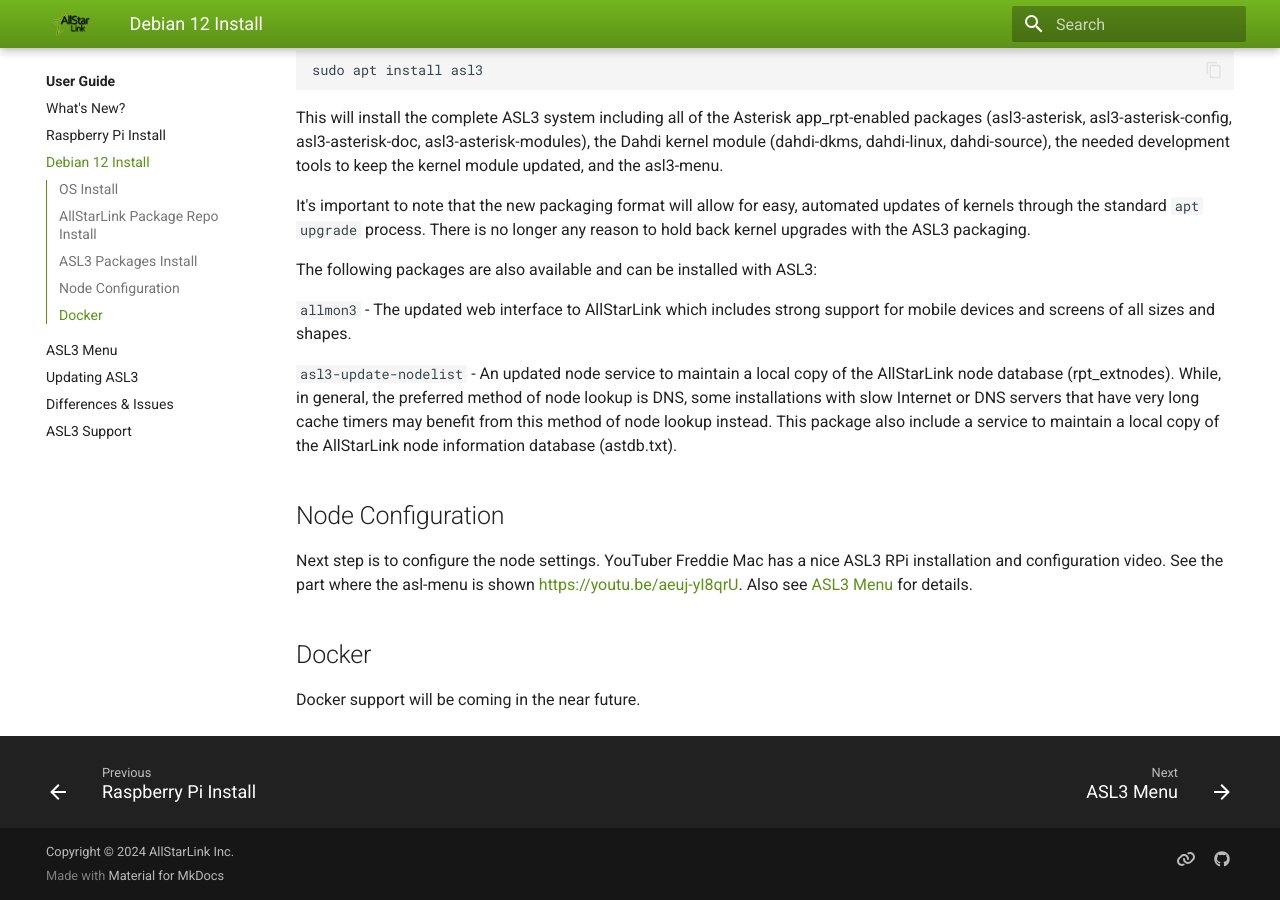
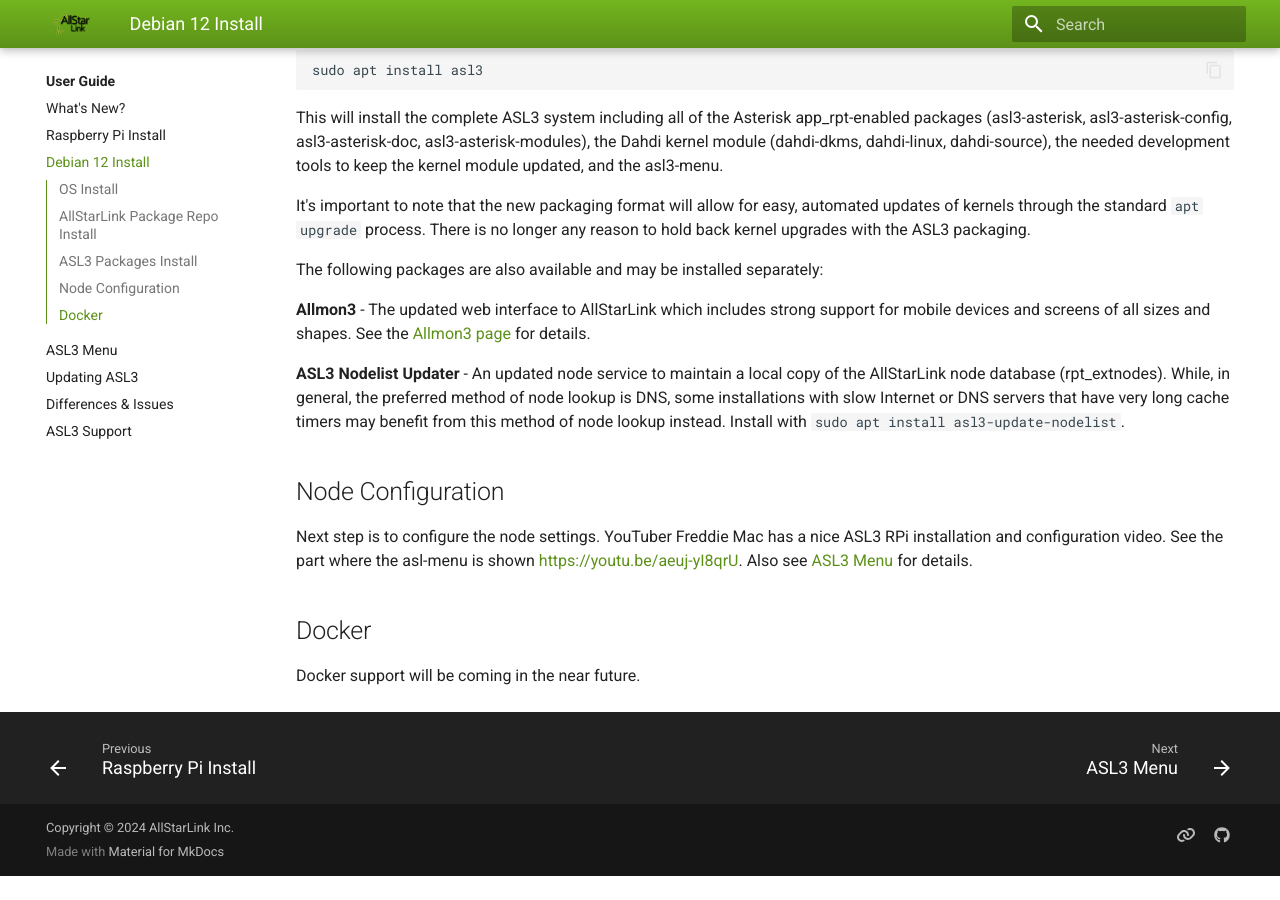
Before and after one commit to AllStarLink/ASL3-Manual, an MkDocs documentation site: the page built from docs/user-guide/install.md, in a window 1280 px wide and 900 px high, scrolled down 973 px. Built offline with MkDocs 1.6.1 and Material for MkDocs 9.7.7, drawn with Linux system fonts in a browser that asks for light colours; after the commit the page ends 1849 px from its top, so only the background shows below that.

Commit message:
Update Debian Install

```diff
--- a/docs/user-guide/install.md
+++ b/docs/user-guide/install.md
@@ -43,16 +43,18 @@
 There is no longer any reason to hold back kernel upgrades with the ASL3
 packaging.
 
-The following packages are also available and can be installed with ASL3:
+The following packages are also available and may be installed separately:
 
-`allmon3` - The updated web interface to AllStarLink which includes strong
+**Allmon3** - The updated web interface to AllStarLink which includes strong
 support for mobile devices and screens of all sizes and shapes.
+See the [Allmon3 page](../allmon3/index.md) for details.
 
-`asl3-update-nodelist` - An updated node service to maintain a local copy of the AllStarLink node database (rpt_extnodes). While, in general, the
+**ASL3 Nodelist Updater** - An updated node service to maintain a local copy of
+the AllStarLink node database (rpt_extnodes). While, in general, the
 preferred method of node lookup is DNS, some installations with
 slow Internet or DNS servers that have very long cache timers may benefit
 from this method of node lookup instead.
-This package also include a service to maintain a local copy of the AllStarLink node information database (astdb.txt).
+Install with `sudo apt install asl3-update-nodelist`.
 
 ## Node Configuration
 Next step is to configure the node settings. YouTuber Freddie Mac has a nice ASL3 RPi installation and configuration video. See the part where the asl-menu is shown [https://youtu.be/aeuj-yI8qrU](https://youtu.be/aeuj-yI8qrU). Also see [ASL3 Menu](menu.md) for details.
```
